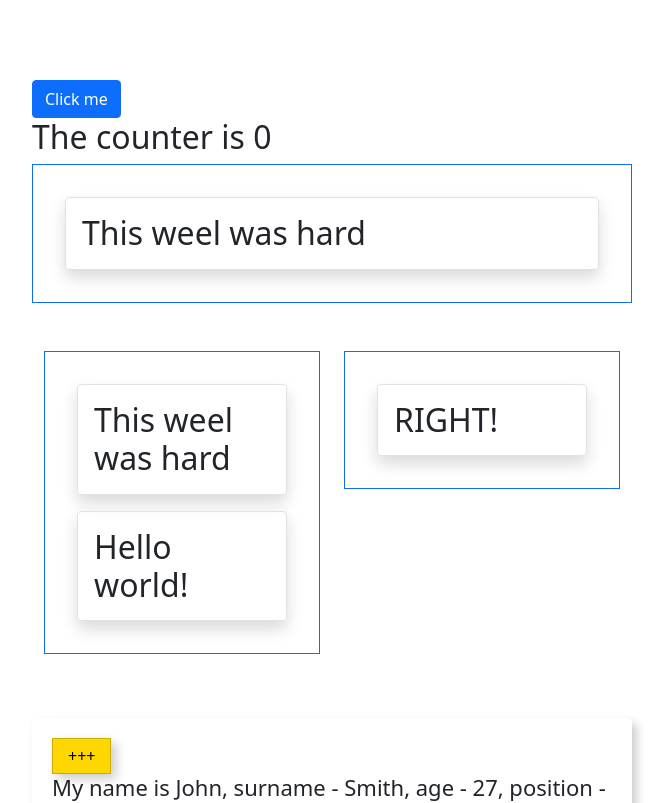
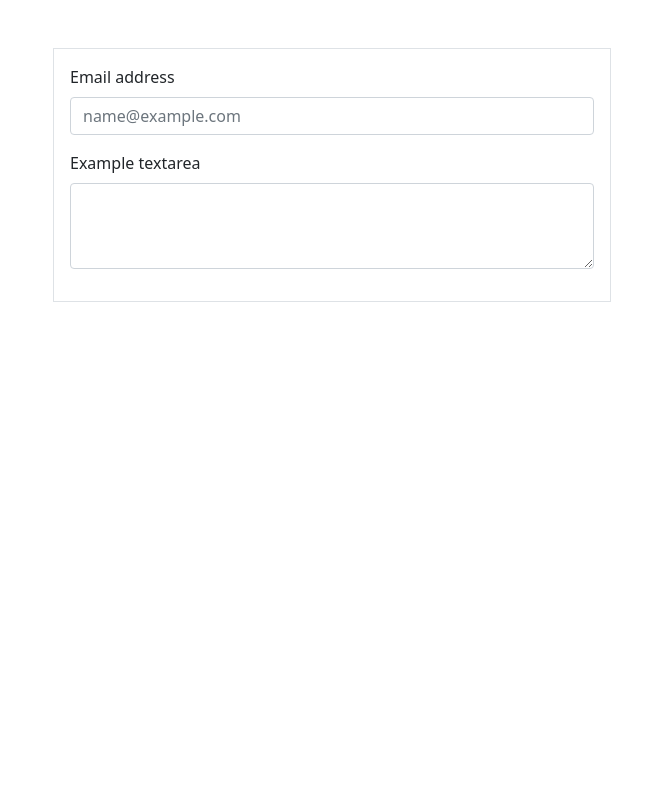
Before and after one commit to Yurec865/FrontendDevelopment, a React (Create React App) app in the folder React/courseapp/: page / in a window 1280 px wide. Shown: the top 803 px of the page, without its empty margins (308-979 px from the left). Built offline with nearby package versions, Linux system fonts and the light colour scheme.

Commit message:
use ref and tabIndex

```diff
--- a/React/courseapp/src/App.js
+++ b/React/courseapp/src/App.js
@@ -1,164 +1,70 @@
-import React,{ Component } from 'react';
-import styled from 'styled-components';
-import BootstrapTest from './BootstrapTest';
-
+import React, {Component} from 'react';
+import {Container} from 'react-bootstrap';
 import './App.css';
 
-const EmpItem = styled.div`
-    padding: 20px;
-    margin-bottom: 15px;
-    border-radius: 5px;
-    box-shadow: 5px 5px 10px rgba(0,0,0, .2);
-    a {
-        display: block;
-        margin: 10px 0 10px 0;
-        color: ${props => props.active ? 'orange' : 'black'};
+class Form extends Component {
+
+    //myRef = React.createRef();
+
+
+    // componentDidMount() {
+    //     this.myRef.current.focus();
+    // }
+
+    setInputRef = elem => {
+        this.myRef = elem;
     }
-    input {
-        display: block;
-        margin-top: 10px;
-    }
-`;
 
-const Header = styled.h2`
-    font-size: 22px;
-`;
-
-export const Button = styled.button`
-    display: block;
-    padding: 5px 15px;
-    background-color: gold;
-    border: 1px solid rgba(0,0,0, .2);
-    box-shadow: 5px 5px 10px rgba(0,0,0, .2);
-`;
-
-class WhoAmI extends Component {
-    constructor(props) {
-        super(props);
-        this.state = {
-            years: 27,
-            position: ''
+    focusFirstRTI = () => {
+        if (this.myRef) {
+            this.myRef.focus(); //если используется колбек реф то карент здесь не будет
         }
     }
 
-    nextYear = () => {
-        this.setState(state => ({
-            years: state.years + 1
-        }))
-    }
-
-    commitInputChanges = (e, color) => {
-        console.log(color);
-        this.setState({
-            position: e.target.value
-        })
-    }
-
     render() {
-        const {name, surname, link} = this.props;
-        const {position, years} = this.state;
-
         return (
-            <EmpItem active>
-                <Button onClick={this.nextYear}>+++</Button>
-                <Header>My name is {name}, surname - {surname},
-                    age - {years},
-                    position - {position}</Header>
-                <a href={link}>My profile</a>
-                <form>
-                    <span>Введите должность</span>
-                    <input type="text" onChange={(e) => this.commitInputChanges(e, 'some color')} />
+            <Container>
+                <form className="w-50 border mt-5 p-3 m-auto">
+                    <div className="mb-3">
+                        <label htmlFor="exampleFormControlInput1" className="form-label">Email address</label>
+                        <input
+                        ref={this.setInputRef}
+                        type="email"
+                        className="form-control"
+                        id="exampleFormControlInput1"
+                        placeholder="name@example.com"/>
+                    </div>
+                    <div className="mb-3">
+                        <label htmlFor="exampleFormControlTextarea1" className="form-label">Example textarea</label>
+                        <textarea onClick={this.focusFirstRTI} className="form-control" id="exampleFormControlTextarea1" rows="3"></textarea>
+                    </div>
                 </form>
-            </EmpItem>
+            </Container>
         )
     }
 }
 
-const Wrapper = styled.div`
-    width: 600px;
-    margin: 80px auto 0 auto;
-`;
+class TextInput extends Component {
 
-const DynamicGreating = (props) => {
-    return (
-        <div className={'mb-3 p-3 border border-' + props.color}>
-            {
-                React.Children.map(props.children, child => {
-                    return React.cloneElement(child, {className: 'shadow p-3 m-3 border rounded'})
-                })
-            }
-        </div>
-    )
-}
-
-const HelloGreating = () => {
-    return (
-        <div style={{'width': '600px', 'margin': '0 auto'}}>
-            <DynamicGreating color={'primary'}>
-                <h2>This weel was hard</h2>
-            </DynamicGreating>
-        </div>
-    )
-}
-
-const Message = (props) => {
-    return (
-        <h2>The counter is {props.counter}</h2>
-    )
-}
-
-class Counter extends Component {
-    state = {
-        counter: 0
-    }
-
-    changeCounter = () => {
-        this.setState(({counter}) => ({
-            counter: counter + 1
-        }))
+    doSmth = () => {
+        console.log('smth');
     }
 
     render() {
         return (
-           <>
-            <button
-                className={'btn btn-primary'}
-                onClick={this.changeCounter}>
-                Click me
-            </button>
-            {this.props.render(this.state.counter)}
-           </>
+            <input
+            type="email"
+            className="form-control"
+            id="exampleFormControlInput1"
+            placeholder="name@example.com"/>
         )
     }
 }
 
 function App() {
-  return (
-    <Wrapper>
-
-        <Counter render={counter => (
-            <Message counter={counter}/>
-        )}/>
-
-        <HelloGreating/>
-        <BootstrapTest
-            left = {
-                <DynamicGreating color={'primary'}>
-                    <h2>This weel was hard</h2>
-                    <h2>Hello world!</h2>
-                </DynamicGreating>
-            }
-            right = {
-                <DynamicGreating color={'primary'}>
-                    <h2>RIGHT!</h2>
-                </DynamicGreating>
-            }
-        />
-
-        <WhoAmI name='John' surname="Smith" link="facebook.com"/>
-        <WhoAmI name='Alex' surname="Shepard" link="vk.com"/>
-    </Wrapper>
-  );
+    return (
+        <Form/>
+    );
 }
 
 export default App;
--- a/React/courseapp/src/index.js
+++ b/React/courseapp/src/index.js
@@ -6,20 +6,20 @@
 
 import 'bootstrap/dist/css/bootstrap.min.css';
 
-import styled from 'styled-components';
-import {Button} from './App';
+//import styled from 'styled-components';
+//import {Button} from './App';
 
-const BigButton = styled(Button)`
-  margin: 0 auto;
-  width: 245px;
-  text-align: center;
-`;
+// const BigButton = styled(Button)`
+//   margin: 0 auto;
+//   width: 245px;
+//   text-align: center;
+// `;
 
 const root = ReactDOM.createRoot(document.getElementById('root'));
 root.render(
   <StrictMode>
     <App/>
-    <BigButton as="a">+++</BigButton>
+    {/* <BigButton as="a">+++</BigButton> */}
     <BootstrapTest/>
   </StrictMode>
 );
```
Also changed, not shown: 1 other file (tests, documents, lock files or other folders).
